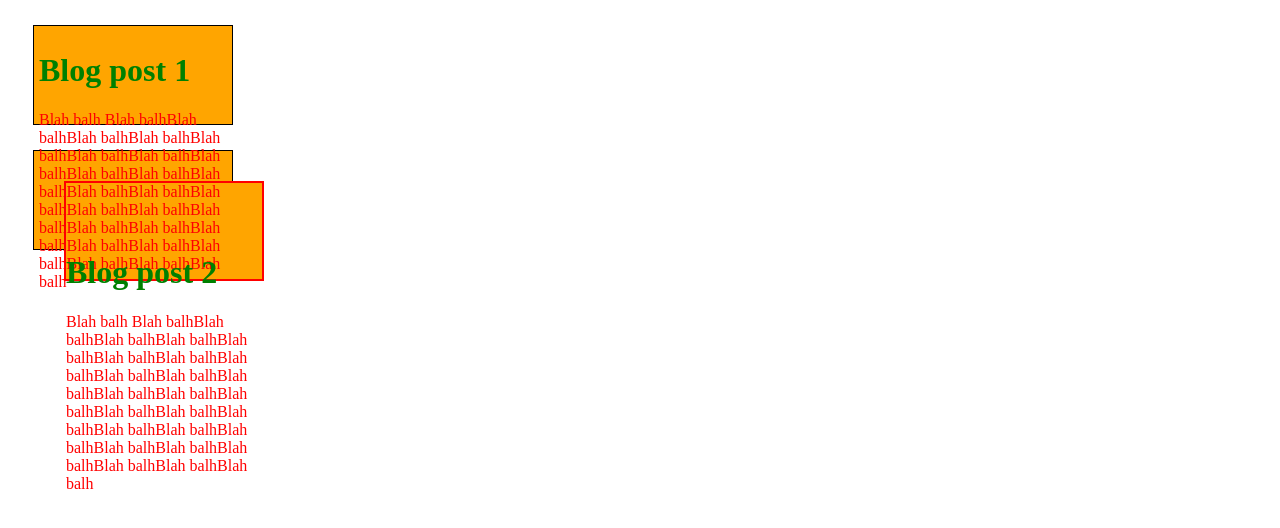
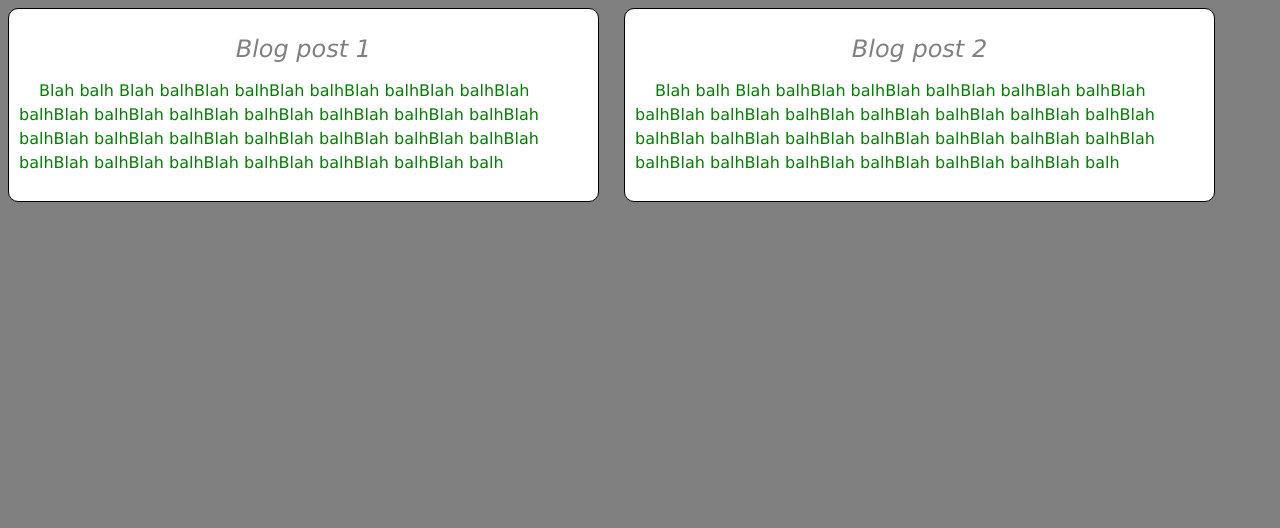
Before and after one commit to johnstaffo/FrontEndWebDevelopmentPluralsight, a plain HTML site: page index.html in a window 1280 px wide. Drawn offline with Linux system fonts and the light colour scheme.

Commit message:
Initial commit

```diff
--- a/index.html
+++ b/index.html
@@ -1,10 +1,9 @@
 <!DOCTYPE html>
 <html lang="en">
 <head>
-    <title>
-    </title>
+    <title>My blog</title>
 </head>
-<link rel="stylesheet" type="text/css" href="mystyle.css">
+<link rel="stylesheet" type="text/css" href="mystyle2.css">
 <body>
 <div class="blog-post">
     <h1 class="blog-post-title">Blog post 1</h1>
@@ -13,7 +12,6 @@
         balhBlah balhBlah balhBlah balhBlah balhBlah balh</p>
 </div>
 <div class="blog-post">
-
     <div class="blog-post-body">
         <h1 class="blog-post-title">Blog post 2</h1>
         <p class="blog-post-p">Blah balh Blah balhBlah balhBlah balhBlah balhBlah balhBlah balhBlah balhBlah balhBlah
--- /dev/null
+++ b/myjavascript.js
@@ -0,0 +1,2 @@
+var myName = "John"
+alert("My name is " +myName);
--- a/mystyle.css
+++ b/mystyle.css
@@ -24,14 +24,14 @@ p {
     background-color: purple;
 }
 
-div {
-    height: 100px;
-    width: 200px;
-    border: 2px solid red;
-    background-color: orange;
-    margin: 25px;
-    padding-top: 50px;
-}
+/*div {*/
+    /*height: 100px;*/
+    /*width: 200px;*/
+    /*border: 2px solid red;*/
+    /*background-color: orange;*/
+    /*margin: 25px;*/
+    /*padding-top: 50px;*/
+/*}*/
 
 * {
     box-sizing: border-box;
--- /dev/null
+++ b/mystyle2.css
@@ -0,0 +1,31 @@
+body {
+    font-family: Verdana;
+    color: green;
+    background-color: gray;
+}
+
+.blog-post {
+    width: 45%;
+    margin-right: 2%;
+    float: left;
+    border: 1px solid black;
+    margin-bottom: 5px;
+    padding: 10px;
+    background-color: white;
+    border-radius: 10px;
+
+}
+
+.blog-post-p {
+    line-height: 1.5;
+    text-indent: 20px;
+}
+
+.blog-post-title {
+    font-size: 24px;
+    font-style: italic;
+    font-weight: normal;
+    color: gray;
+    text-align: center;
+    margin-bottom: 10px;
+}
```
Also changed, not shown: index2.html (+1 -0 lines).
